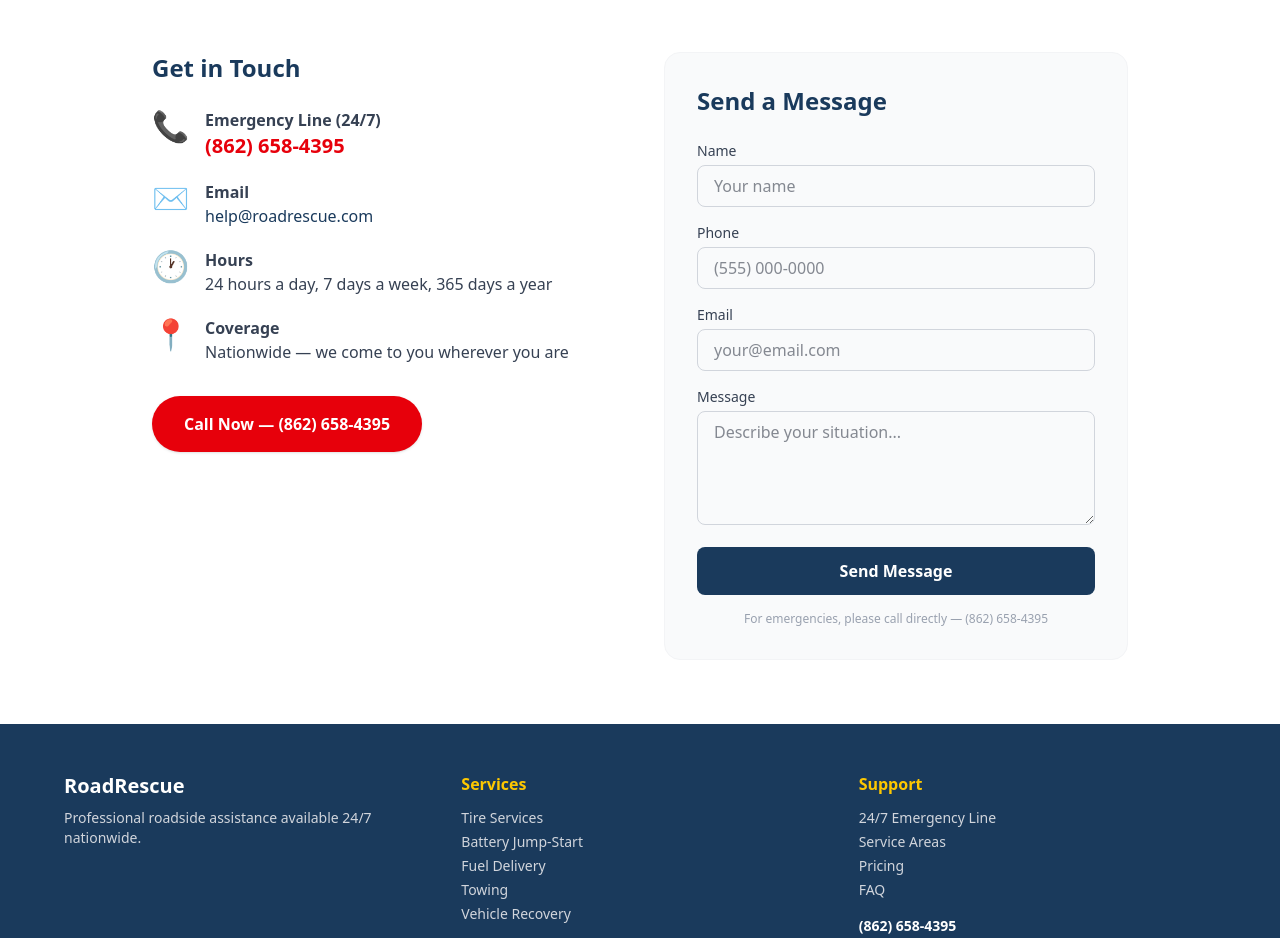
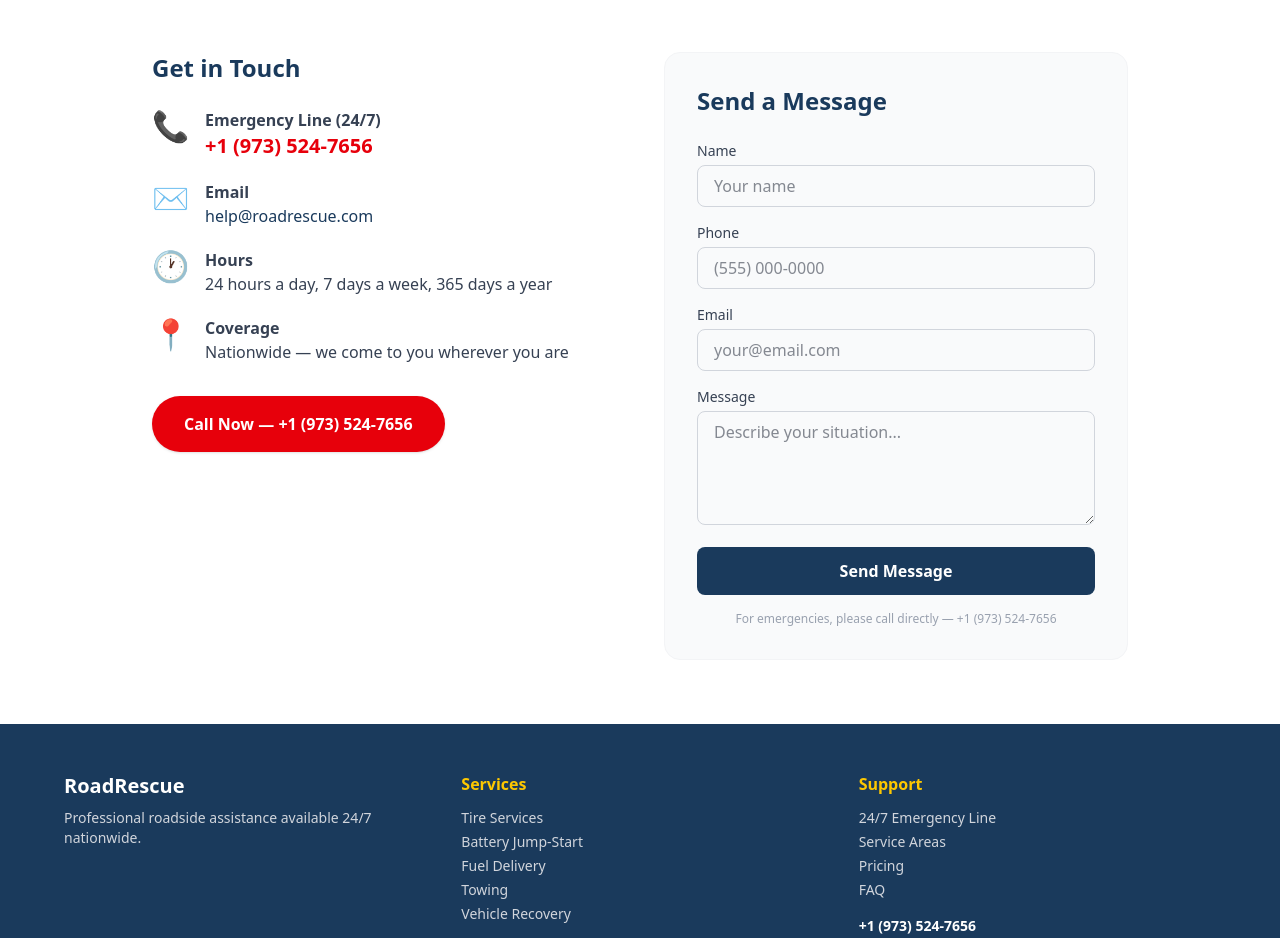
Before and after one commit to kdf-git/roadrescue-app, a Next.js app: page /contact in a window 1280 px wide. Shown: the part 280-1218 px from the top of the page. Built offline with nearby package versions, Linux system fonts and the light colour scheme.

Commit message:
Update phone numbers and links

```diff
--- a/app/call-now/page.tsx
+++ b/app/call-now/page.tsx
@@ -2,11 +2,11 @@ import type { Metadata } from "next";
 
 export const metadata: Metadata = {
   title: "Call Now – Emergency Tire Service | RoadRescue",
-  description: "Flat tire? We come to you! Emergency mobile tire repair available 24/7. Call (862) 658-4395 now.",
+  description: "Flat tire? We come to you! Emergency mobile tire repair available 24/7. Call +1 (973) 524-7656 now.",
 };
 
-const PHONE = "(862) 658-4395";
-const PHONE_TEL = "tel:+18626584395";
+const PHONE = "+1 (973) 524-7656";
+const PHONE_TEL = "tel:+19735247656";
 
 export default function CallNowPage() {
   return (
--- a/app/components/Footer.tsx
+++ b/app/components/Footer.tsx
@@ -21,13 +21,13 @@ export default function Footer() {
         <div>
           <h4 className="font-semibold mb-3 text-yellow-400">Support</h4>
           <ul className="space-y-1 text-sm text-gray-300">
-            <li><a href="tel:8626584395" className="hover:text-white">24/7 Emergency Line</a></li>
+            <li><a href="tel:+19735247656" className="hover:text-white">24/7 Emergency Line</a></li>
             <li><Link href="/service-areas" className="hover:text-white">Service Areas</Link></li>
             <li><Link href="/pricing" className="hover:text-white">Pricing</Link></li>
             <li><Link href="/faq" className="hover:text-white">FAQ</Link></li>
           </ul>
           <div className="mt-4 text-sm text-gray-300">
-            <p className="font-semibold text-white">(862) 658-4395</p>
+            <p className="font-semibold text-white">+1 (973) 524-7656</p>
             <p>Available 24/7</p>
             <p>help@roadrescue.com</p>
           </div>
--- a/app/components/Navbar.tsx
+++ b/app/components/Navbar.tsx
@@ -1,6 +1,6 @@
 import Link from "next/link";
 
-export default function Navbar({ phone = "(862) 658-4395" }: { phone?: string }) {
+export default function Navbar({ phone = "+1 (973) 524-7656" }: { phone?: string }) {
   return (
     <header className="bg-[#1a3a5c] text-white py-4 px-6 flex items-center justify-between sticky top-0 z-50 shadow-lg">
       <Link href="/" className="text-2xl font-bold tracking-tight">
--- a/app/contact/page.tsx
+++ b/app/contact/page.tsx
@@ -20,7 +20,7 @@ export default function ContactPage() {
               <span className="text-3xl">📞</span>
               <div>
                 <p className="font-semibold">Emergency Line (24/7)</p>
-                <a href="tel:8626584395" className="text-red-600 font-bold text-xl hover:text-red-700">(862) 658-4395</a>
+                <a href="tel:+19735247656" className="text-red-600 font-bold text-xl hover:text-red-700">+1 (973) 524-7656</a>
               </div>
             </div>
             <div className="flex items-start gap-4">
@@ -46,10 +46,10 @@ export default function ContactPage() {
             </div>
           </div>
           <a
-            href="tel:8626584395"
+            href="tel:+19735247656"
             className="mt-8 inline-block bg-red-600 hover:bg-red-700 text-white font-bold px-8 py-4 rounded-full shadow transition-colors"
           >
-            Call Now — (862) 658-4395
+            Call Now — +1 (973) 524-7656
           </a>
         </div>
         <div className="bg-gray-50 rounded-2xl p-8 border border-gray-100">
@@ -74,7 +74,7 @@ export default function ContactPage() {
             <button type="submit" className="w-full bg-[#1a3a5c] text-white font-bold py-3 rounded-lg hover:bg-[#0f2240] transition-colors">
               Send Message
             </button>
-            <p className="text-xs text-gray-400 text-center">For emergencies, please call directly — (862) 658-4395</p>
+            <p className="text-xs text-gray-400 text-center">For emergencies, please call directly — +1 (973) 524-7656</p>
           </form>
         </div>
       </section>
--- a/app/faq/page.tsx
+++ b/app/faq/page.tsx
@@ -32,8 +32,8 @@ export default function FaqPage() {
         ))}
         <div className="text-center pt-8">
           <p className="text-gray-600 mb-4">Still have questions? Call us directly.</p>
-          <a href="tel:8626584395" className="inline-block bg-red-600 hover:bg-red-700 text-white font-bold px-8 py-4 rounded-full shadow transition-colors">
-            Call (862) 658-4395
+          <a href="tel:+19735247656" className="inline-block bg-red-600 hover:bg-red-700 text-white font-bold px-8 py-4 rounded-full shadow transition-colors">
+            Call +1 (973) 524-7656
           </a>
         </div>
       </section>
--- a/app/page.tsx
+++ b/app/page.tsx
@@ -49,7 +49,7 @@ export default function Home() {
           ))}
         </div>
         <a
-          href="tel:8626584395"
+          href="tel:+19735247656"
           className="inline-block bg-red-600 hover:bg-red-700 text-white font-bold text-lg px-10 py-4 rounded-full shadow-lg transition-colors"
         >
           Get Help Now
@@ -82,8 +82,8 @@ export default function Home() {
       {/* Contact CTA */}
       <section id="contact" className="bg-[#1a3a5c] text-white py-16 px-6 text-center">
         <h2 className="text-3xl font-bold mb-4">Emergency Contact</h2>
-        <a href="tel:8626584395" className="text-4xl font-extrabold text-yellow-400 hover:text-yellow-300 block mb-2">
-          (862) 658-4395
+        <a href="tel:+19735247656" className="text-4xl font-extrabold text-yellow-400 hover:text-yellow-300 block mb-2">
+          +1 (973) 524-7656
         </a>
         <p className="text-gray-300 mb-2">Available 24/7</p>
         <a href="mailto:help@roadrescue.com" className="text-gray-400 hover:text-white transition-colors">
--- a/app/pricing/page.tsx
+++ b/app/pricing/page.tsx
@@ -64,8 +64,8 @@ export default function PricingPage() {
         <div className="mt-12 bg-yellow-50 border border-yellow-200 rounded-2xl p-8 text-center">
           <h2 className="text-2xl font-bold text-[#1a3a5c] mb-3">Need a Custom Quote?</h2>
           <p className="text-gray-600 mb-6">Long-distance towing, specialty vehicles, or complex situations — call us for an accurate quote.</p>
-          <a href="tel:8626584395" className="inline-block bg-red-600 hover:bg-red-700 text-white font-bold px-8 py-4 rounded-full shadow transition-colors">
-            Call (862) 658-4395
+          <a href="tel:+19735247656" className="inline-block bg-red-600 hover:bg-red-700 text-white font-bold px-8 py-4 rounded-full shadow transition-colors">
+            Call +1 (973) 524-7656
           </a>
         </div>
       </section>
--- a/app/privacy/page.tsx
+++ b/app/privacy/page.tsx
@@ -22,7 +22,7 @@ export default function PrivacyPage() {
             { title: "5. Data Security", body: "We implement industry-standard security measures to protect your personal information. However, no method of transmission over the internet is 100% secure." },
             { title: "6. Your Rights", body: "You have the right to access, correct, or delete your personal information. Contact us at help@roadrescue.com to make a request." },
             { title: "7. Cookies", body: "Our website uses cookies to improve your browsing experience. You can disable cookies in your browser settings, though this may affect site functionality." },
-            { title: "8. Contact Us", body: "For privacy questions or concerns, contact us at help@roadrescue.com or call (862) 658-4395." },
+            { title: "8. Contact Us", body: "For privacy questions or concerns, contact us at help@roadrescue.com or call +1 (973) 524-7656." },
           ].map((section) => (
             <div key={section.title}>
               <h2 className="text-xl font-bold text-[#1a3a5c] mb-2">{section.title}</h2>
--- a/app/service-areas/page.tsx
+++ b/app/service-areas/page.tsx
@@ -41,8 +41,8 @@ export default function ServiceAreasPage() {
         </div>
         <div className="text-center mt-12">
           <p className="text-gray-600 mb-4">Need help right now? We dispatch from the nearest location.</p>
-          <a href="tel:8626584395" className="inline-block bg-red-600 hover:bg-red-700 text-white font-bold px-8 py-4 rounded-full shadow transition-colors">
-            Call (862) 658-4395 — 24/7
+          <a href="tel:+19735247656" className="inline-block bg-red-600 hover:bg-red-700 text-white font-bold px-8 py-4 rounded-full shadow transition-colors">
+            Call +1 (973) 524-7656 — 24/7
           </a>
         </div>
       </section>
--- a/app/terms/page.tsx
+++ b/app/terms/page.tsx
@@ -24,7 +24,7 @@ export default function TermsPage() {
             { title: "7. Cancellations", body: "You may cancel a service request before a technician is dispatched at no charge. Cancellations after dispatch may incur a trip fee." },
             { title: "8. Privacy", body: "Your personal information is collected and used in accordance with our Privacy Policy. By using our services, you consent to the collection and use of your information as described." },
             { title: "9. Changes to Terms", body: "RoadRescue reserves the right to modify these Terms at any time. Continued use of our services after changes constitutes acceptance of the updated Terms." },
-            { title: "10. Contact", body: "For questions about these Terms, contact us at help@roadrescue.com or call (862) 658-4395." },
+            { title: "10. Contact", body: "For questions about these Terms, contact us at help@roadrescue.com or call +1 (973) 524-7656." },
           ].map((section) => (
             <div key={section.title}>
               <h2 className="text-xl font-bold text-[#1a3a5c] mb-2">{section.title}</h2>
```
